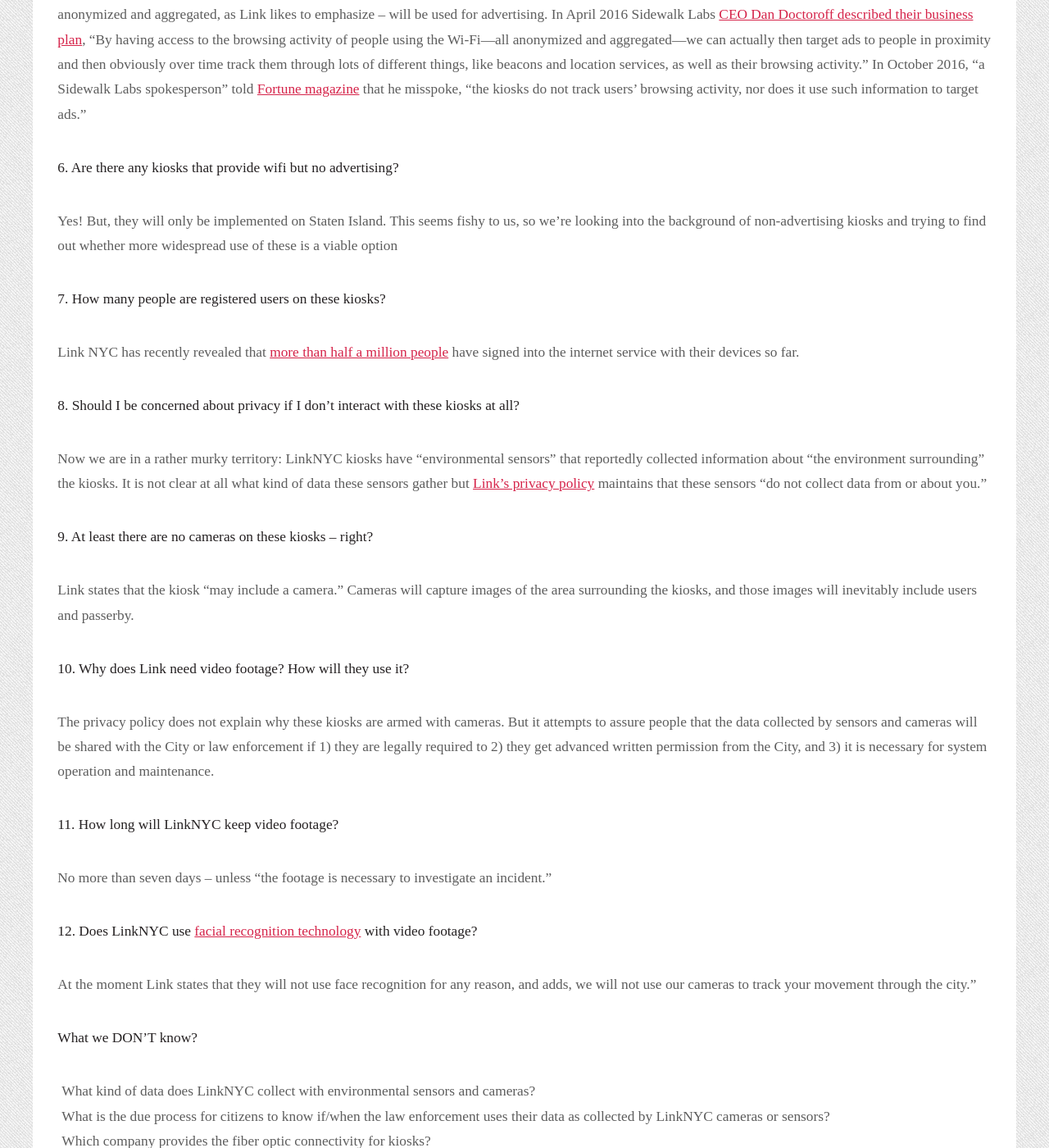
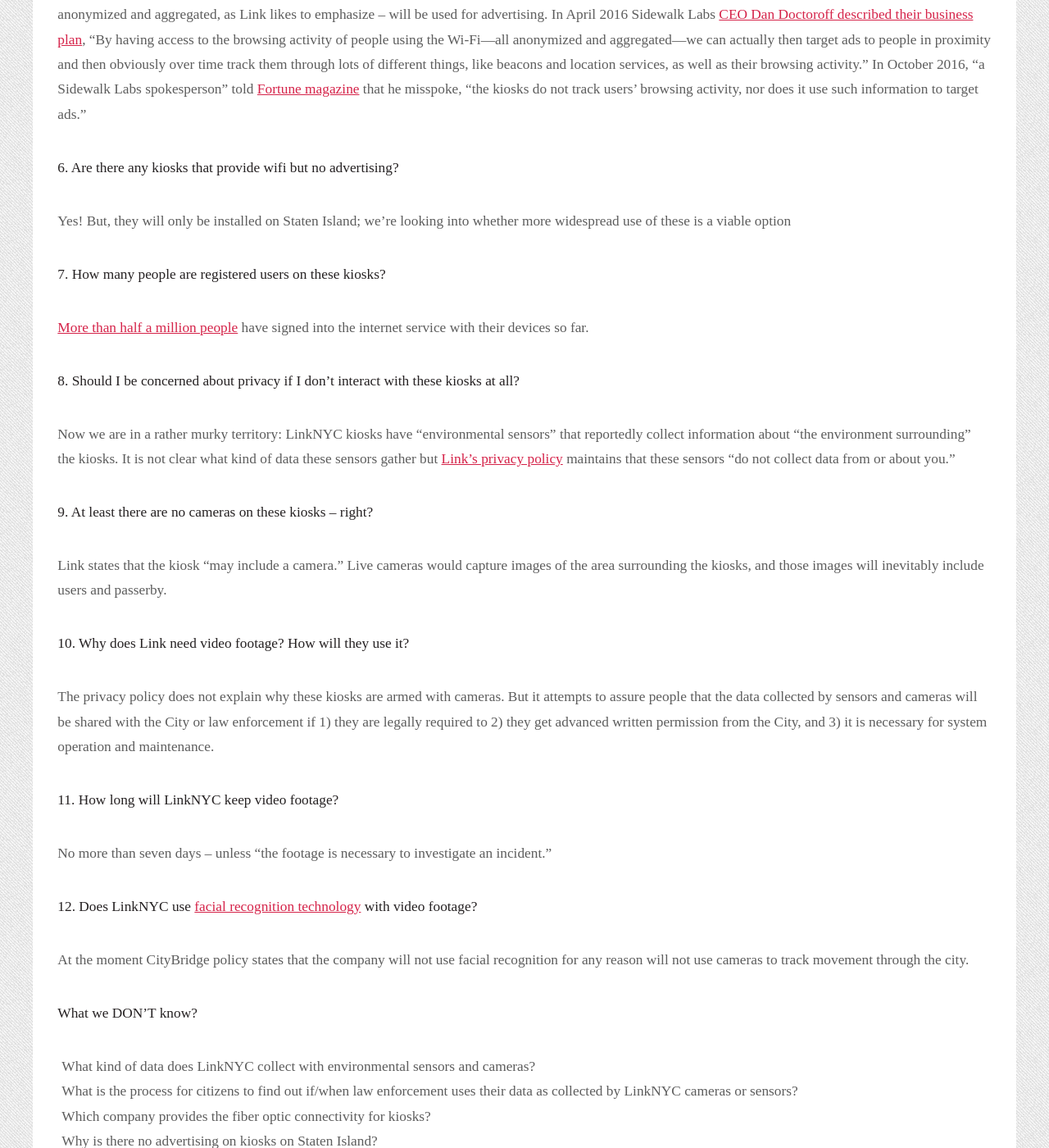
Before and after one commit to rethinklinknyc/rethinklinknyc.github.io, a Jekyll site: the page built from _pages/quick-facts.md, in a window 1280 px wide and 1400 px high, scrolled down 1726 px. Shown: the whole window at 82% size. Built offline with Jekyll 4.4.1, drawn with Linux system fonts in a browser that asks for light colours; some web fonts are replaced; some of the changed text lies outside the part shown.

Commit message:
Update quick-facts.md

```diff
--- a/_pages/quick-facts.md
+++ b/_pages/quick-facts.md
@@ -28,19 +28,19 @@
 
 **6. Are there any kiosks that provide wifi but no advertising?**
 
-Yes! But, they will only be implemented on Staten Island. This seems fishy to us, so we're looking into the background of non-advertising kiosks and trying to find out whether more widespread use of these is a viable option
+Yes! But, they will only be installed on Staten Island; we're looking into whether more widespread use of these is a viable option
 
 **7. How many people are registered users on these kiosks?**
 
-Link NYC has recently revealed that [more than half a million people](http://www.amny.com/news/linknyc-free-wi-fi-use-at-kiosks-surpasses-576-000-people-1.12401191) have signed into the internet service with their devices so far.
+[More than half a million people](http://www.amny.com/news/linknyc-free-wi-fi-use-at-kiosks-surpasses-576-000-people-1.12401191) have signed into the internet service with their devices so far.
 
 **8. Should I be concerned about privacy if I don't interact with these kiosks at all?**
 
-Now we are in a rather murky territory: LinkNYC kiosks have “environmental sensors” that reportedly collected information about “the environment surrounding” the kiosks. It is not clear at all what kind of data these sensors gather but [Link’s privacy policy](http://www1.nyc.gov/assets/doitt/downloads/pdf/Proposed-PCS-Franchise-Exhibit-2-CityBridge-Privacy-Policy.pdf) maintains that these sensors “do not collect data from or about you.”
+Now we are in a rather murky territory: LinkNYC kiosks have “environmental sensors” that reportedly collect information about “the environment surrounding” the kiosks. It is not clear what kind of data these sensors gather but [Link’s privacy policy](http://www1.nyc.gov/assets/doitt/downloads/pdf/Proposed-PCS-Franchise-Exhibit-2-CityBridge-Privacy-Policy.pdf) maintains that these sensors “do not collect data from or about you.”
 
 **9. At least there are no cameras on these kiosks -- right?**
 
-Link states that the kiosk “may include a camera.” Cameras will capture images of the area surrounding the kiosks, and those images will inevitably include users and passerby.
+Link states that the kiosk “may include a camera.” Live cameras would capture images of the area surrounding the kiosks, and those images will inevitably include users and passerby.
 
 **10. Why does Link need video footage? How will they use it?**
 
@@ -52,11 +52,11 @@
 
 **12. Does LinkNYC use [facial recognition technology](https://www.aclu.org/other/qa-face-recognition) with video footage?**
 
-At the moment Link states that they will not use face recognition for any reason, and adds, we will not use our cameras to track your movement through the city."
+At the moment CityBridge policy states that the company will not use facial recognition for any reason will not use cameras to track  movement through the city.
 
 **What we DON'T know?**
 
 1. What kind of data does LinkNYC collect with environmental sensors and cameras?
-2. What is the due process for citizens to know if/when the law enforcement uses their data as collected by LinkNYC cameras or sensors?
+2. What is the process for citizens to find out if/when law enforcement uses their data as collected by LinkNYC cameras or sensors?
 3. Which company provides the fiber optic connectivity for kiosks?
 4. Why is there no advertising on kiosks on Staten Island?
```
Also changed, not shown: other parts of _pages/quick-facts.md (+3 -3 lines).
